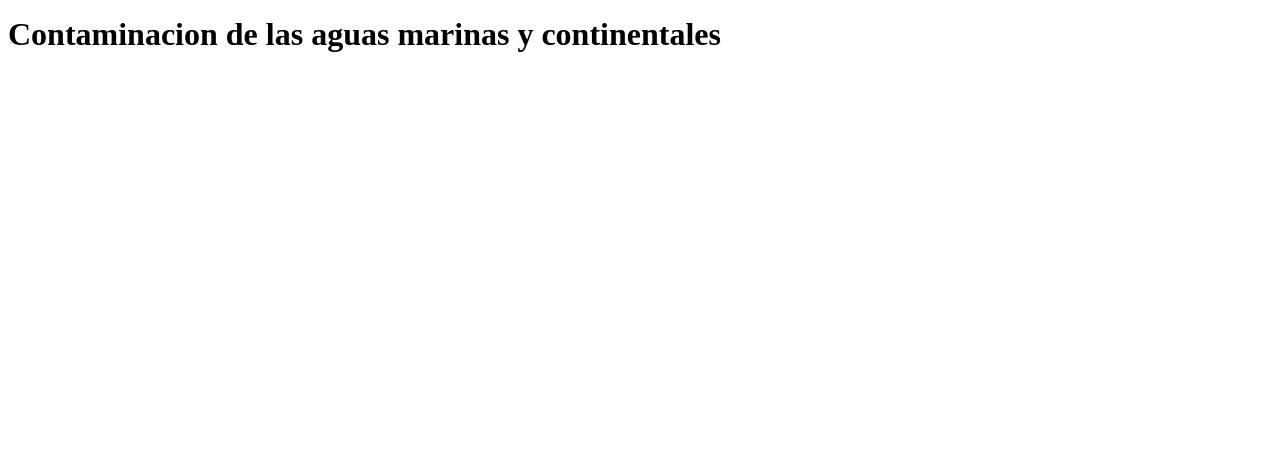
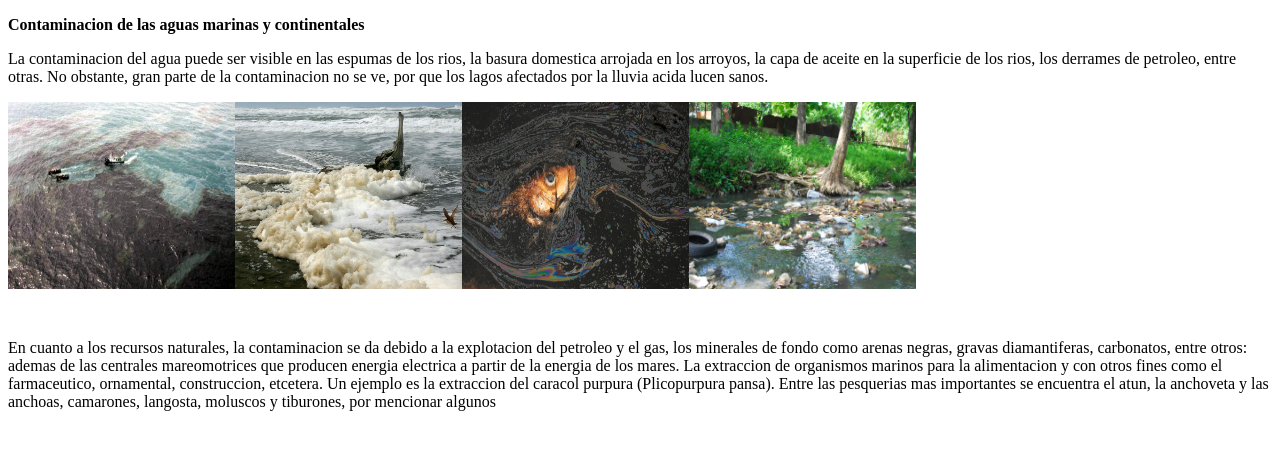
Before and after one commit to Kamt2000/Eco, a plain HTML site: page contaminacion de las aguas marinas y continentales.html in a window 1280 px wide. Drawn offline with Linux system fonts and the light colour scheme.

Commit message:
Cuarta Modificacion

```diff
--- a/contaminacion de las aguas marinas y continentales.html
+++ b/contaminacion de las aguas marinas y continentales.html
@@ -5,14 +5,20 @@
 <title>Documento sin título</title>
 <style type="text/css">
 .Titulo {
-	font-size: xx-large;
+	font-weight: bold;
+}
+.medio {
+	text-align: left;
 }
 </style>
 </head>
 
 <body>
-<p><strong class="Titulo">Contaminacion de las aguas marinas y continentales
-</strong></p>
+<p><strong>Contaminacion de las aguas marinas y continentales</strong></p>
+<p>La contaminacion del agua puede ser visible en las espumas de los rios, la basura domestica arrojada en los arroyos, la capa de aceite en la superficie de los rios, los derrames de petroleo, entre otras. No obstante, gran parte de la contaminacion no se ve, por que los lagos afectados por la lluvia acida lucen sanos.</p>
+<p class="medio"><img src="42da0b7fde3d3339223926d96ac74873.jpg" width="227" height="187" /><img src="espuma06  800px-Sea_foam_at_Ocean_Beach_in_San_Francisco_-1_on_3-25-11.jpg" width="227" height="187" /><img src="tumblr_inline_norgf3efqz1tt8arf_500.jpg" width="227" height="187" /><img src="COLOR-Lp070103-1.jpg" width="227" height="187" /></p>
+<p>&nbsp;</p>
+<p>En cuanto a los recursos naturales, la contaminacion se da debido a la explotacion del petroleo y el gas, los minerales de fondo como arenas negras, gravas diamantiferas, carbonatos, entre otros: ademas de las centrales mareomotrices que producen energia electrica a partir de la energia de los mares. La extraccion de organismos marinos para la alimentacion y con otros fines como el farmaceutico, ornamental, construccion, etcetera. Un ejemplo es la extraccion del caracol purpura (Plicopurpura pansa). Entre las pesquerias mas importantes se encuentra el atun, la anchoveta y las anchoas, camarones, langosta, moluscos y tiburones, por mencionar algunos </p>
 <p>&nbsp;</p>
 </body>
 </html>
```
Also changed, not shown: 42da0b7fde3d3339223926d96ac74873.jpg (added), COLOR-Lp070103-1.jpg (added), espuma06  800px-Sea_foam_at_Ocean_Beach_in_San_Francisco_-1_on_3-25-11.jpg (added), paisaje-rural-5303cf26f31ba.jpg (added), paisajes-naturales-lagos-HD-fondos-wallpapers-53.jpg (added), tumblr_inline_norgf3efqz1tt8arf_500.jpg (added).
